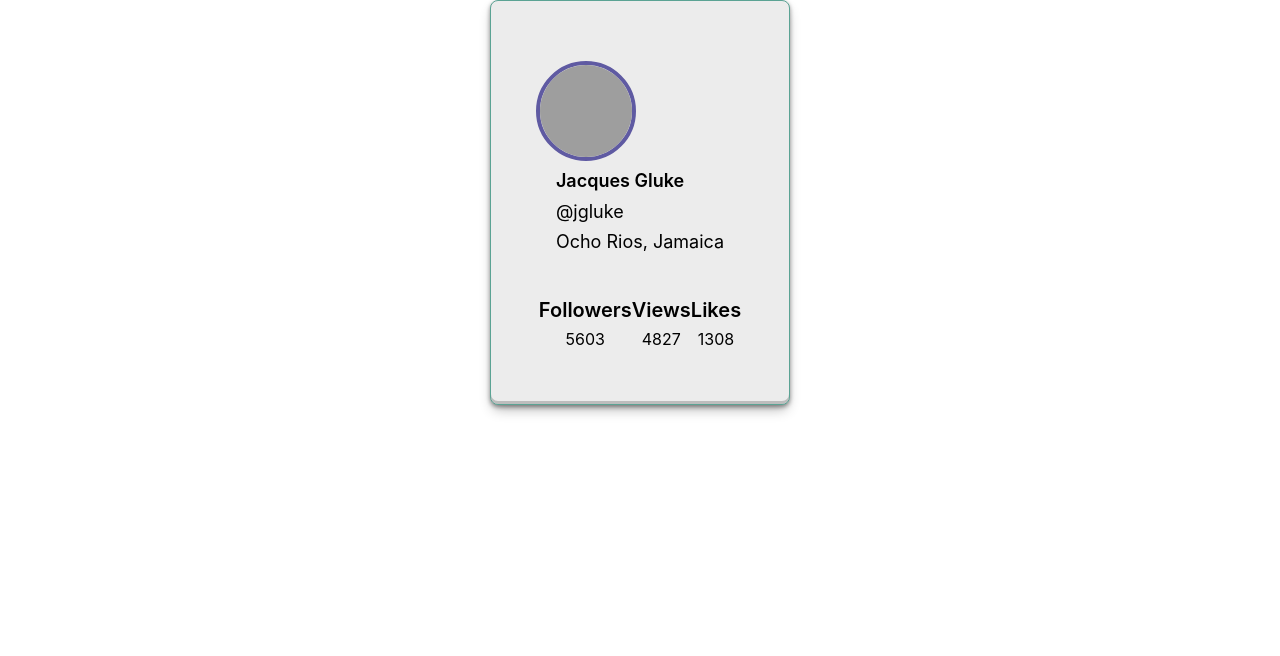
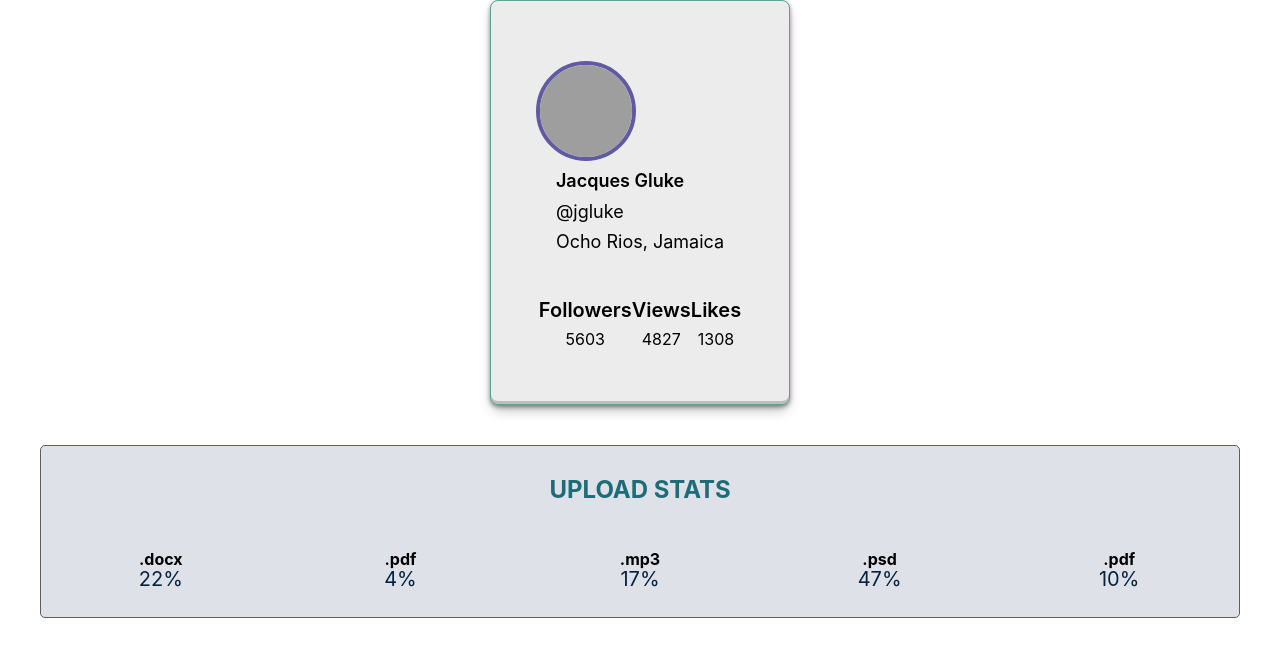
Before and after one commit to SerhiiPochtovyk/goit-react-hw-01-components, a React (Create React App) app: page / in a window 1280 px wide. Shown: the top 656 px of the page. Built offline with nearby package versions, Linux system fonts and the light colour scheme; grey boxes are pictures that could not be loaded.

Commit message:
up Stats;

```diff
--- /dev/null
+++ b/src/assets/data.json
@@ -0,0 +1,7 @@
+[
+    { "id": "id-1", "label": ".docx", "percentage": 22 },
+    { "id": "id-2", "label": ".pdf", "percentage": 4 },
+    { "id": "id-3", "label": ".mp3", "percentage": 17 },
+    { "id": "id-4", "label": ".psd", "percentage": 47 },
+    { "id": "id-5", "label": ".pdf", "percentage": 10 }
+  ]
--- a/src/components/App.jsx
+++ b/src/components/App.jsx
@@ -1,10 +1,13 @@
 import user from '../assets/user.json';
 import { Profile } from './Profile/Profile';
+import  Statistics  from './Statistics/Statistics';
+import data from '../assets/data.json';
 
 function App() {
   return (
     <div>
       <Profile user={user} />
+      <Statistics title="Upload stats" stats={data} />
     </div>
   );
 }
--- /dev/null
+++ b/src/components/Statistics/Statistics.jsx
@@ -0,0 +1,29 @@
+import React from 'react';
+import PropTypes from 'prop-types';
+import s from './Statistics.module.css';
+
+const Statistics = ({ title, stats }) => (
+  <section className={s.statistics}>
+    {title && <h2 className={s.title}>{title}</h2>}
+    <ul className={s.statList}>
+      {stats.map(({ label, percentage }) => (
+        <li key={label} className={s.item}>
+          <span className={s.label}>{label}</span>
+          <span className={s.percentage}>{percentage}%</span>
+        </li>
+      ))}
+    </ul>
+  </section>
+);
+
+Statistics.propTypes = {
+  title: PropTypes.string,
+  stats: PropTypes.arrayOf(
+    PropTypes.shape({
+      label: PropTypes.string.isRequired,
+      percentage: PropTypes.number.isRequired,
+    })
+  ).isRequired,
+};
+
+export default Statistics;
--- /dev/null
+++ b/src/components/Statistics/Statistics.module.css
@@ -0,0 +1,45 @@
+.statistics {
+    text-align: center;
+    border: 1px solid #645d51;
+    border-radius: 5px;
+    background-color: #dee1e7;
+    margin: 40px;
+    transition: box-shadow ease 250ms;
+}
+
+.title {
+    font-size: 24px;
+    margin: 10px 0;
+    font-weight: bold;
+    text-transform: uppercase;
+    color: #1d6c78;
+    padding: 20px;
+}
+
+.statList {
+    list-style: none;
+    padding: 0;
+    display: flex;
+    justify-content: center;
+}
+
+.item {
+    display: flex;
+    flex-direction: column;
+    align-items: center;
+    padding: 10px;
+    flex: 1;
+    cursor: pointer;
+    transition: transform ease 250ms;
+}
+
+.label {
+    font-size: 16px;
+    font-weight: bold;
+    color: #000;
+}
+
+.percentage {
+    font-size: 20px;
+    color: #04223f;
+}
```
